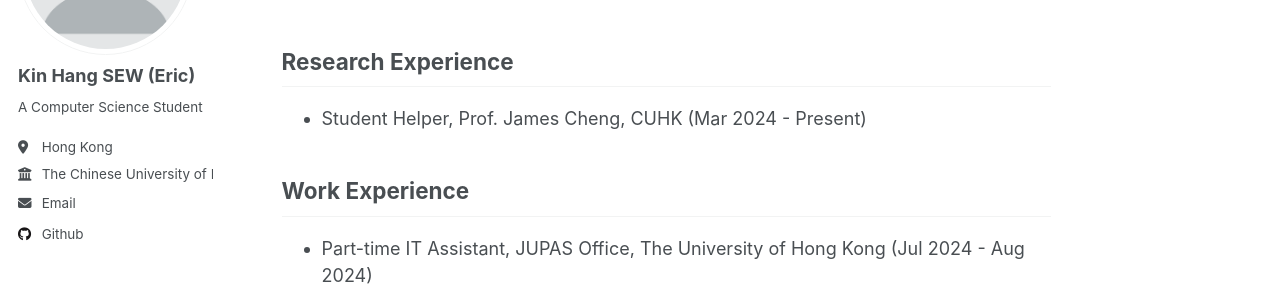
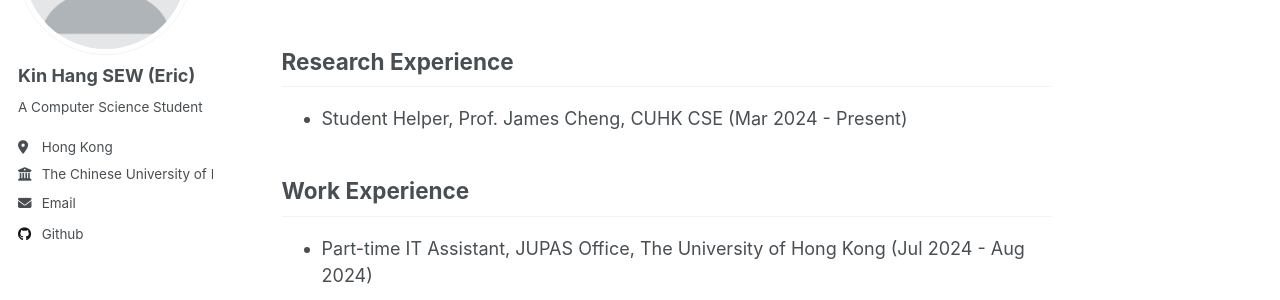
Before and after one commit to ericskh2/ericskh2.github.io, a Jekyll site: the page built from _pages/about.md, in a window 1280 px wide and 1151 px high. Shown: the part 226-526 px from the top of the window. Built offline with Jekyll 4.4.1, drawn with Linux system fonts in a browser that asks for light colours.

Commit message:
Update about.md

```diff
--- a/_pages/about.md
+++ b/_pages/about.md
@@ -11,7 +11,7 @@ I am a MSc student at Department of Computer Science and Engineering, The Chines
 
 Research Experience
 ------
-- Student Helper, Prof. James Cheng, CUHK (Mar 2024 - Present)
+- Student Helper, Prof. James Cheng, CUHK CSE (Mar 2024 - Present)
 
 Work Experience
 ------
```
